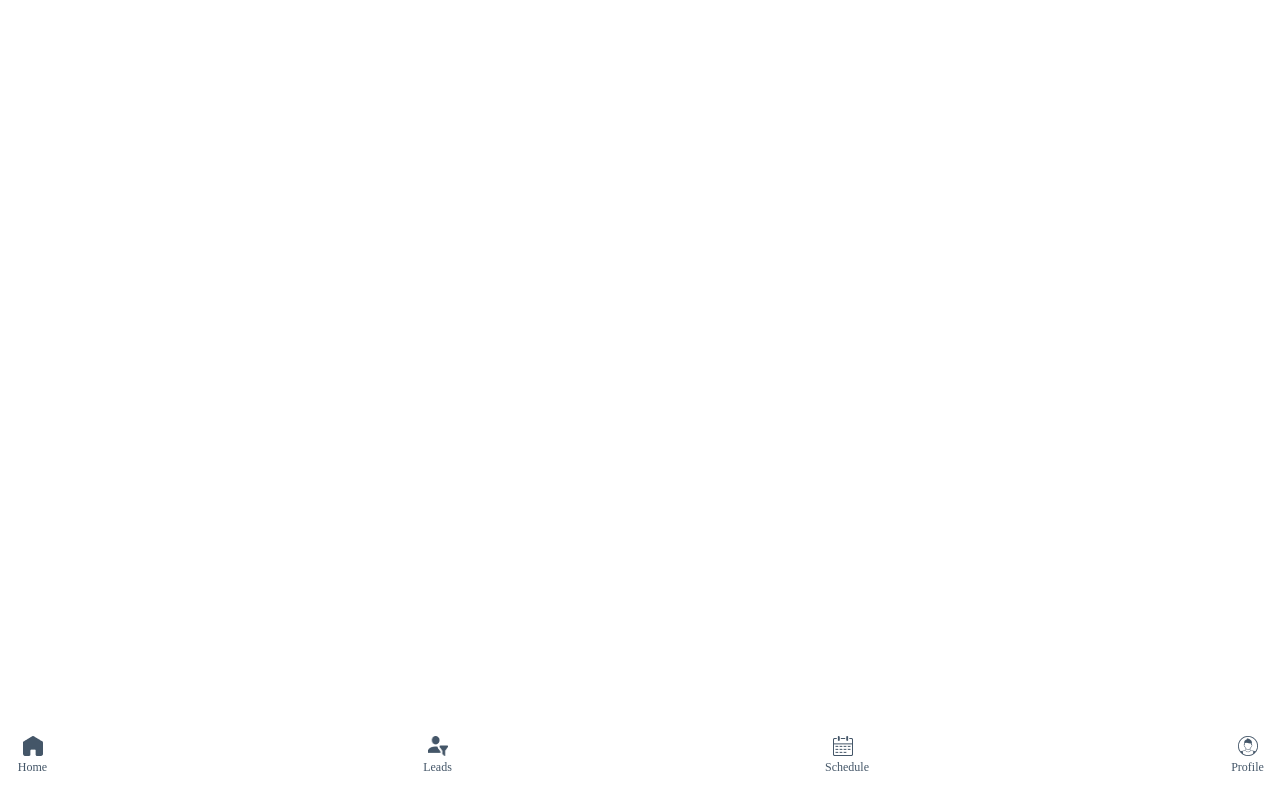
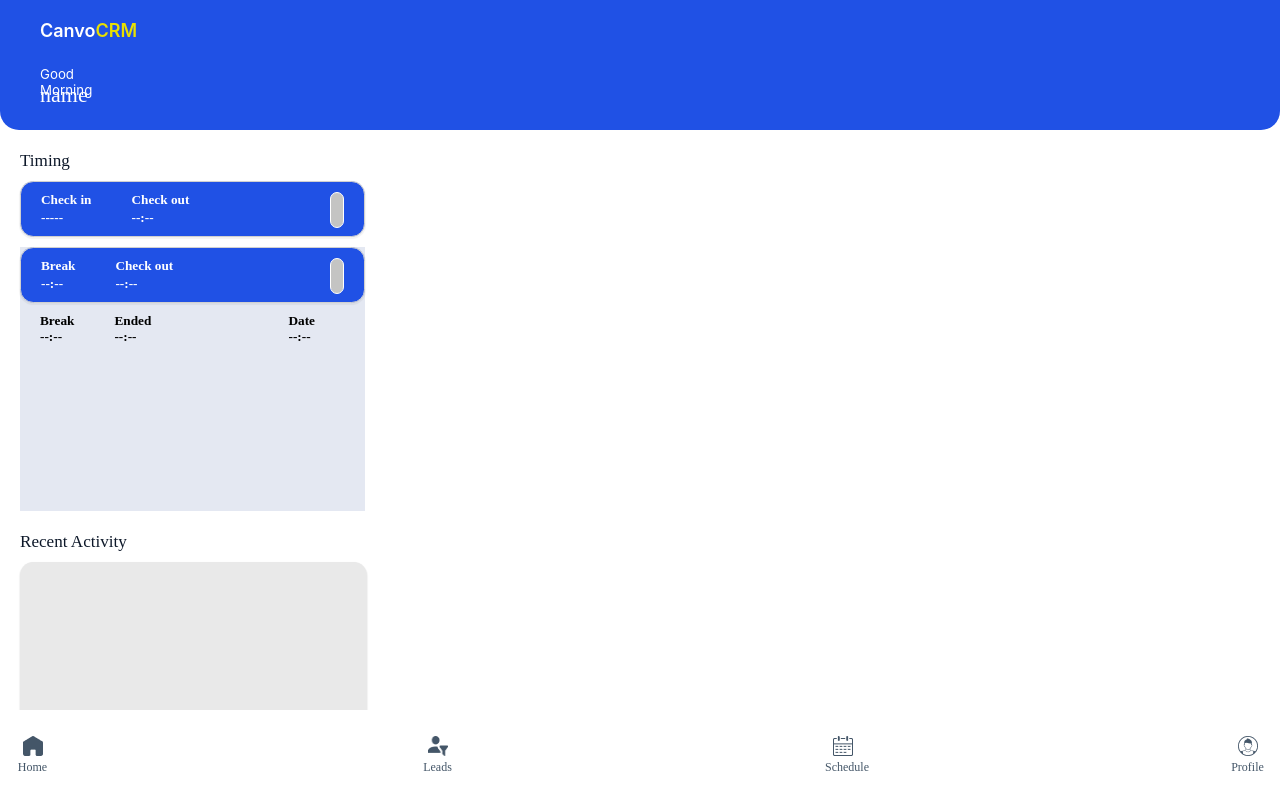
Before and after one commit to Dharshu-03/crm, a React (Create React App) app: page /home in a window 1280 px wide. Built offline with nearby package versions, Linux system fonts and the light colour scheme.

Commit message:
adding home frontend

```diff
--- /dev/null
+++ b/src/Components/Emphome.css
@@ -0,0 +1,169 @@
+.homeheading {
+    width: 100%;
+    height: 130px;
+    background: #2051E5;
+    border-radius: 0px 0px 19.0179px 19.0179px;
+    display: flex;
+    flex-direction: column;
+    justify-content: space-between;
+    align-items: left;
+    box-sizing: border-box;
+}
+
+.homeheading h1 {
+    height: 28px;
+    font-family: 'REM';
+    font-style: normal;
+    font-weight: 500;
+    font-size: 22px;
+    margin-bottom: 20px;
+    color: #FFFFFF;
+    box-sizing: border-box;
+}
+
+.homeheading h3 {
+    height: 22px;
+    font-family: 'Inter';
+    font-style: normal;
+    font-weight: 600;
+    font-size: 18px;
+    line-height: 22px;
+    display: inline;
+    color: #FFFFFF;
+
+}
+
+.homeheading div {
+    margin-top: 20px;
+    margin-left: 40px;
+
+}
+
+.homeheading p {
+    height: 22px;
+    font-family: 'Inter';
+    font-style: normal;
+    font-weight: 600;
+    font-size: 18px;
+    line-height: 22px;
+    display: inline;
+    color: #e8e000;
+
+}
+
+.homeheading h6 {
+
+
+    width: 80.81px;
+    height: 16.35px;
+    font-family: 'SF Pro Display';
+    font-style: normal;
+    font-weight: 400;
+    font-size: 13.3125px;
+    line-height: 16px;
+
+    color: #FFFFFF;
+
+
+}
+
+.homemain h3 {
+
+    height: 21px;
+    font-family: 'REM';
+    font-style: normal;
+    font-weight: 500;
+    font-size: 17.1161px;
+    line-height: 21px;
+    color: #0D1829;
+    margin: 20px 20px 10px 20px;
+}
+
+
+.time {
+    box-sizing: border-box;
+    width: 345px;
+    height: 56px;
+    background: #2051E5;
+    border: 1px solid #D0D0D0;
+    box-shadow: 0px 0.950893px 0.950893px 0.950893px rgba(0, 0, 0, 0.05);
+    border-radius: 13.3125px;
+    display: flex;
+    justify-content: space-between;
+    margin: 10px 20px;
+
+}
+
+.break>.time {
+    margin: 0px;
+}
+
+
+.time div {
+    display: flex;
+    justify-content: space-between;
+
+}
+
+
+.checkin {
+    display: flex;
+    flex-direction: column;
+    justify-content: space-between;
+    align-content: center;
+    color: #fff;
+    margin: 10px 20px;
+
+}
+
+.time button {
+    width: 14px;
+    height: 36px;
+    background-color: #c4c4c3;
+    border-radius: 68px;
+    border: 1px solid #fff;
+    margin: 10px 20px;
+}
+
+.break {
+
+    width: 345px;
+    height: 264px;
+    background-color: #e4e8f2;
+
+    margin: 10px 20px;
+}
+
+.homeactivity {
+
+    width: 347px;
+    height: 170px;
+
+    background: #E9E9E9;
+    box-shadow: 0px 0.950893px 0.950893px 0.950893px rgba(0, 0, 0, 0.05);
+    border-radius: 13.3125px;
+    margin: 10px 20px;
+
+}
+
+.pastbreak {
+    display: flex;
+    justify-content: space-between;
+}
+
+.pastbreak>div:nth-child(2) {
+    display: flex;
+    flex-direction: column;
+    justify-content: space-between;
+    margin: 10px 50px;
+}
+
+.first {
+    display: flex;
+    flex-direction: row;
+    justify-content: space-between;
+}
+
+.first div {
+    margin: 10px 20px;
+}
--- a/src/Components/Emphome.jsx
+++ b/src/Components/Emphome.jsx
@@ -1,10 +1,84 @@
 import React from 'react'
 import Empnav from "./Empnav.jsx";
 import API from "../api.js";
+import './Emphome.css'
 
 const Emphome = () => {
     return (
         <div>
+            <div className="homeheading">
+                <div>
+                    <h3>Canvo</h3>
+                    <p>CRM</p>
+                </div>
+                <div>
+                    <h6>Good Morning</h6>
+                    <h1> name </h1>
+                </div>
+            </div>
+            <div className="homemain">
+                <h3>Timing</h3>
+
+                <div className="time">
+                    <div>
+                        <div className="checkin">
+                            <h5>Check in</h5>
+                            <h5>-----</h5>
+                        </div>
+                        <div className="checkin">
+                            <h5>Check out</h5>
+                            <h5>--:--</h5>
+                        </div>
+                    </div>
+                    <button className='inout'></button>
+
+                </div>
+
+
+                <div className="break">
+                    <div className="time">
+                        <div>
+                            <div className="checkin">
+                                <h5>Break</h5>
+                                <h5>--:--</h5>
+                            </div>
+                            <div className="checkin">
+                                <h5>Check out</h5>
+                                <h5>--:--</h5>
+                            </div>
+                        </div>
+                        <button className='breakbtn'></button>
+
+                    </div>
+                    <div className="pastbreaks">
+
+                        <div className="pastbreak">
+
+                            <div className="first">
+                                <div >
+                                    <h5>Break</h5>
+                                    <h5>--:--</h5>
+                                </div>
+                                <div >
+                                    <h5>Ended</h5>
+                                    <h5>--:--</h5>
+                                </div>
+                            </div>
+                            <div>
+                                <h5>Date</h5>
+                                <h5>--:--</h5>
+                            </div>
+
+                        </div>
+                    </div>
+
+                </div>
+
+                <h3>Recent Activity</h3>
+
+                <div className="homeactivity"></div>
+
+            </div>
             <Empnav></Empnav>
         </div>
     )
--- a/src/Components/Empleads.css
+++ b/src/Components/Empleads.css
@@ -28,6 +28,7 @@
     line-height: 22px;
     display: inline;
     color: #FFFFFF;
+
 
 }
 
@@ -445,3 +446,11 @@
     cursor: not-allowed;
     opacity: 0.7;
 }
+
+.time button {
+    width: 14px;
+    height: 36px;
+    background-color: #c4c4c3;
+    border-radius: 68px;
+    border: 1px solid #fff;
+}
```
